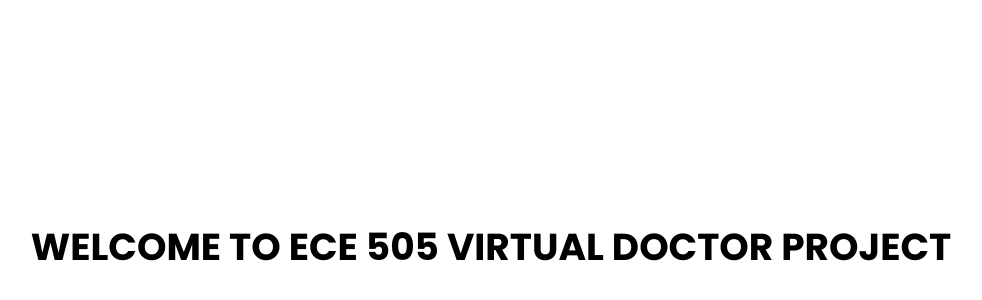
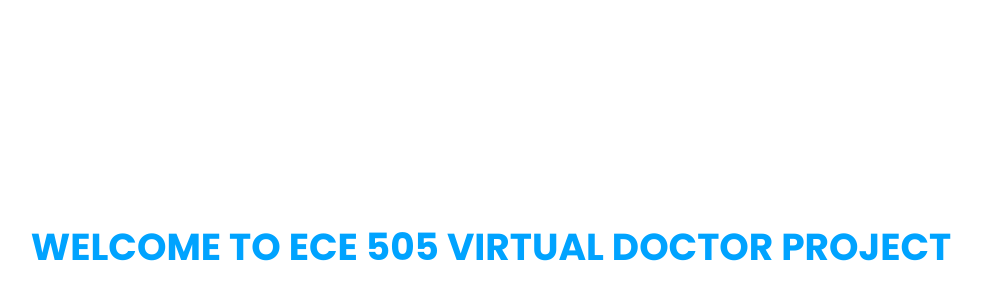
Before and after one commit to BjornOnGit/frontend-v1, a React (Vite) app: page / in a window 1280 px wide. Shown: the part 152-452 px from the top of the page, without its empty margins (149-1131 px from the left). Built offline with nearby package versions, Linux system fonts and the light colour scheme.

Commit message:
feat: added react hook form, react query, axioss and also configured them

```diff
--- a/src/App.jsx
+++ b/src/App.jsx
@@ -1,9 +1,46 @@
+import { QueryClient, QueryClientProvider } from '@tanstack/react-query';
+import { ReactQueryDevtools } from '@tanstack/react-query-devtools';
+import { Route, BrowserRouter as Router, Routes } from 'react-router-dom';
+import { Toaster } from 'react-hot-toast';
+import Home from './pages/unAuthPages/Home';
+
 export default function App() {
+  const queryClient = new QueryClient({
+    defaultOptions: {
+      queries: {
+        refetchOnReconnect: false,
+        refetchOnWindowFocus: false,
+      },
+    },
+  });
   return (
-    <div className='h-screen grid place-content-center'>
-      <h1 className='text-6xl font-bold uppercase'>
-        Welcome to ECE 505 Virtual Doctor Project
-      </h1>
-    </div>
+    <QueryClientProvider client={queryClient}>
+      <Router>
+        <Routes>
+          <Route path='/' element={<Home />} />
+        </Routes>
+      </Router>
+      <Toaster
+        position='top-center'
+        gutter={12}
+        containerStyle={{ margin: '0.8rem' }}
+        toastOptions={{
+          success: {
+            duration: 3000,
+            style: { color: '#00C75B' },
+          },
+          error: {
+            duration: 5000,
+            style: { color: '#CB3232' },
+          },
+          style: {
+            fontSize: '1.6rem',
+            maxWidth: '50rem',
+            padding: '1.6rem 2.4rem',
+          },
+        }}
+      />
+      <ReactQueryDevtools initialIsOpen={false} />
+    </QueryClientProvider>
   );
 }
--- /dev/null
+++ b/src/pages/unAuthPages/Home.jsx
@@ -0,0 +1,9 @@
+export default function Home() {
+  return (
+    <div className='h-screen grid place-content-center'>
+      <h1 className='text-6xl font-bold uppercase text-blue-900'>
+        Welcome to ECE 505 Virtual Doctor Project
+      </h1>
+    </div>
+  );
+}
--- a/tailwind.config.js
+++ b/tailwind.config.js
@@ -5,11 +5,11 @@ export default {
     colors: {
       white: '#FFFFFF',
       black: '#000000',
-      'color-green-900': '#29E189',
-      'color-blue-100': '#CAF2FF',
-      'color-blue-900': '#00A3FF',
-      'color-purple-900': '#FFCCFD',
-      'color-grey': '#D9D9D9',
+      'green-900': '#29E189',
+      'blue-100': '#CAF2FF',
+      'blue-900': '#00A3FF',
+      'purple-900': '#FFCCFD',
+      grey: '#D9D9D9',
     },
     extend: {},
   },
```
Also changed, not shown: package.json (+9 -2 lines), 1 other file (tests, documents, lock files or other folders).
